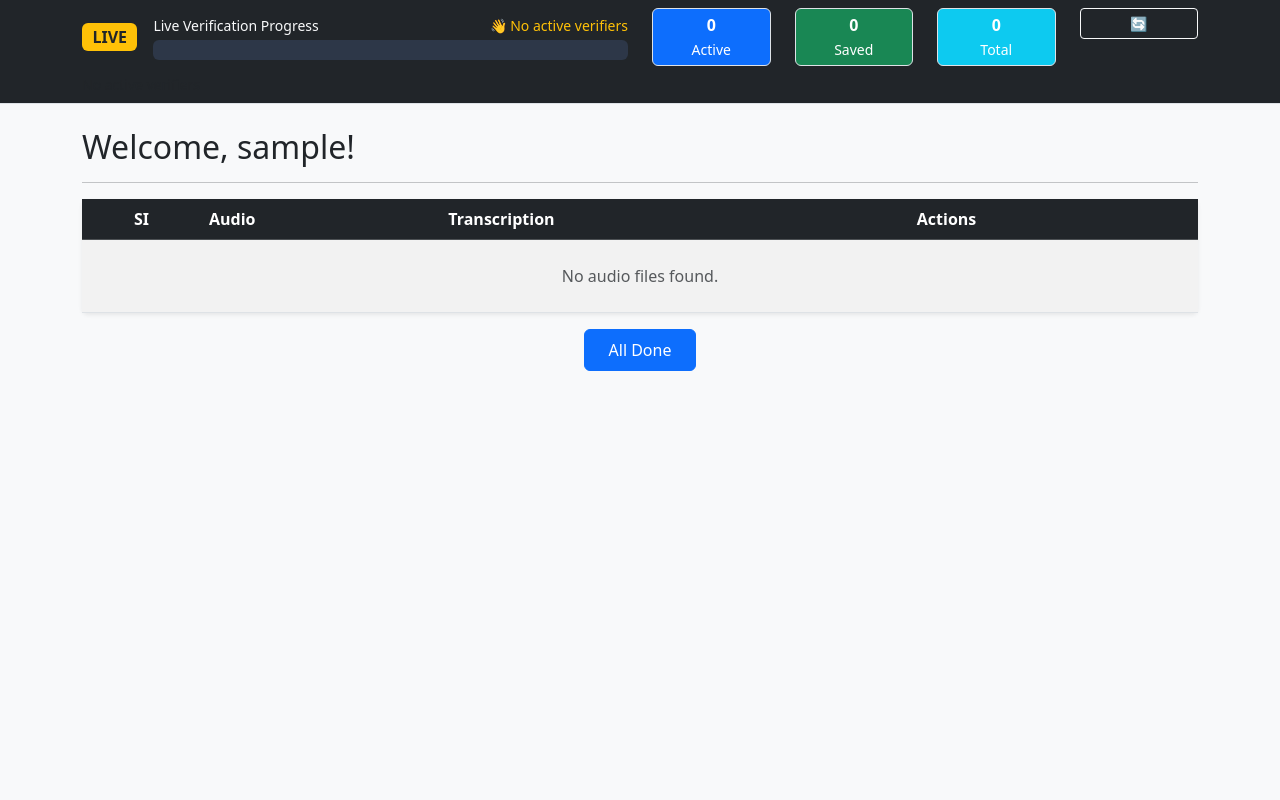
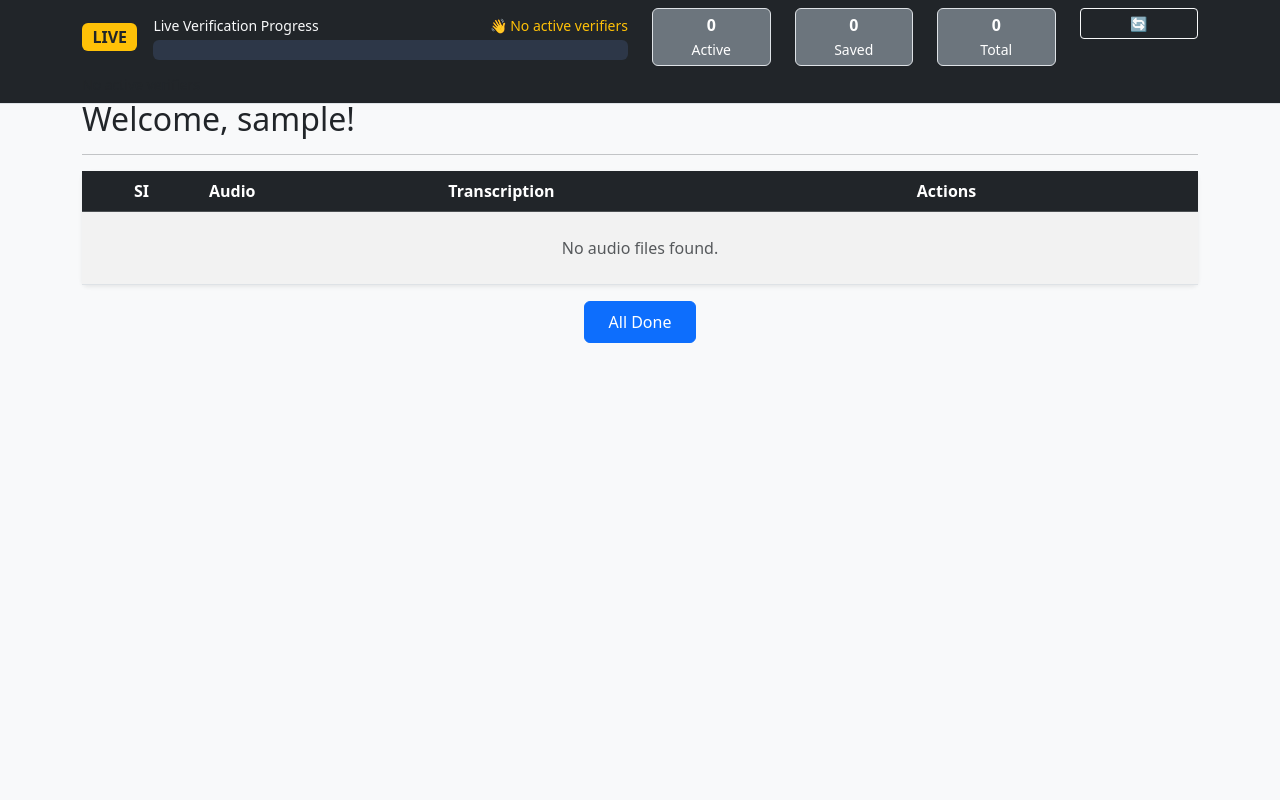
Before and after one commit to Nidhul-paik/swaram, a Django app: page /intern_contribution/ in a window 1280 px wide. Run offline with Django 5.2, Linux system fonts and the light colour scheme; a user stored in the database is signed in; tables that the repository leaves empty hold one stand-in row (values such as "Sample post"); data that the repository does not hold is empty; some libraries are stand-ins or nearby versions.

Commit message:
updated admin

```diff
--- a/Swaram/views.py
+++ b/Swaram/views.py
@@ -1459,7 +1459,7 @@ def handle_delete(request, user, intern_folder_name, chunks_path, metadata_path,
 
 from .live_progress import live_tracker
 
-def handle_update(request, user, metadata_path, real_user):
+def handle_update(request, user, metadata_path):
     filename = request.POST.get("filename")
     new_transcription = request.POST.get("transcription", "")
 
@@ -1535,9 +1535,15 @@ def handle_submit(request, user, intern_folder_name, chunks_path, metadata_path,
         else:
             verified_base_path = os.path.join(settings.BASE_DIR, 'intern_data', 'verified')
 
-        timestamp = datetime.now().strftime("%Y-%m-%d_%H%M%S")
-        unique_verified_folder_name = f"{timestamp}_{intern_folder_name}"
-        destination_path = os.path.join(verified_base_path, unique_verified_folder_name)
+        # timestamp = datetime.now().strftime("%Y-%m-%d_%H%M%S")
+        # unique_verified_folder_name = f"{timestamp}_{intern_folder_name}"
+        # destination_path = os.path.join(verified_base_path, unique_verified_folder_name)
+
+        destination_path = os.path.join(verified_base_path, intern_folder_name)
+
+        # Remove old verified folder if exists (so only latest remains)
+        if os.path.exists(destination_path):
+            shutil.rmtree(destination_path)
 
         # 2. Create the new folder structure for the verified submission
         dest_chunks_path = os.path.join(destination_path, '05_final_chunks')
@@ -1599,27 +1605,11 @@ def handle_submit(request, user, intern_folder_name, chunks_path, metadata_path,
 
         print(f"DEBUG: Successfully copied {verified_audio_count} files to verified folder.")
 
-        # --- STEP 4: ARCHIVING LOGIC HAS BEEN COMPLETELY REMOVED ---
-        # The original intern folder located at os.path.dirname(metadata_path)
-        # will no longer be moved or deleted.
 
         return JsonResponse({
             "success": True,
             "message": f"Successfully saved a version with {verified_audio_count} files. You can continue working and submit again."
         })
-
-        # return JsonResponse({
-        #     "success": True,
-        #     "redirect_url": f"/verify_intern/{user.id}/",
-        #     "message": f"Successfully saved a version with {verified_audio_count} files."
-        # })
-
-        # return JsonResponse({
-        #     "success": True,
-        #     "redirect_url": f"/verify_intern/{intern.id}/",
-        #     "message": f"Successfully saved a version with {verified_audio_count} files."
-        # })
-
 
     except Exception as e:
         import traceback
@@ -1813,8 +1803,7 @@ def verify_intern(request, intern_id):
              return handle_update(
                 request,
                 intern.user,
-                workspace["metadata_path"],
-                real_user
+                workspace["metadata_path"]
             )
 
         elif action == "submit":
--- a/templates/interns.html
+++ b/templates/interns.html
@@ -70,7 +70,7 @@
 
     </div>
 
-    <a href="" class="btn btn-warning" style="width: 300px; height: 40px; border: 20px; line-height: 40px; text-align:center; display:inline-block; text-decoration:none;">
+    <a href="" class="btn btn-warning" style="width: 300px; height: 40px; border: 20px; line-height: 40px; text-align:center; display:inline-block; text-decoration:none; margin-bottom: 20px;">
         Verification
     </a>
     <table class="table table-hover table-striped shadow-sm rounded-3">
--- a/templates/interns_workspace.html
+++ b/templates/interns_workspace.html
@@ -5,9 +5,46 @@
     <meta charset="UTF-8">
     <title>Intern Contribution</title>
     <link href="https://cdn.jsdelivr.net/npm/bootstrap@5.3.2/dist/css/bootstrap.min.css" rel="stylesheet">
+    <style>
+#toastContainer {
+    position: fixed;
+    bottom: 10px;
+    left: 20px;
+    z-index: 3000;
+}
+
+.custom-toast {
+    min-width: 250px;
+    background: #28a745;
+    color: white;
+    padding: 15px 20px;
+    border-radius: 12px;
+    display: flex;
+    align-items: center;
+    gap: 12px;
+    margin-bottom: 10px;
+    animation: slideIn 0.4s ease, fadeOut 0.5s ease 3s forwards;
+    box-shadow: 0 8px 20px rgba(0,0,0,0.15);
+    font-size: 15px;
+}
+
+.custom-toast i {
+    font-size: 22px;
+}
+
+@keyframes slideIn {
+    from { transform: translateX(120%); opacity: 0; }
+    to { transform: translateX(0); opacity: 1; }
+}
+
+@keyframes fadeOut {
+    to { transform: translateX(120%); opacity: 0; }
+}
+</style>
+
 </head>
 {% include "progress_bar.html" %}
-<body class="bg-light">
+<body class="bg-light ">
 
 {% if access_denied %}
 <div class="container mt-5 text-center">
@@ -23,12 +60,15 @@
     {% csrf_token %}
 </form>
 
-<div class="container mt-4">
+<div class="container " style="margin-top: 100px;">
     <h2>Welcome, {{ user.get_full_name|default:user.username }}!</h2>
     <hr>
 
     <!-- Alert container for messages -->
-    <div id="alertContainer"></div>
+    <!-- <div id="alertContainer"></div> -->
+     <!-- Toast Container (top-right) -->
+     <div id="toastContainer"></div>
+
 
     <table class="table table-striped align-middle shadow-sm rounded">
         <thead class="table-dark">
@@ -75,22 +115,40 @@
 <script>
 // Utility function to show alerts
 function showAlert(message, type = 'success') {
-    const alertContainer = document.getElementById('alertContainer');
-    const alert = document.createElement('div');
-    alert.className = `alert alert-${type} alert-dismissible fade show`;
-    alert.innerHTML = `
-        ${message}
-        <button type="button" class="btn-close" data-bs-dismiss="alert"></button>
+    const container = document.getElementById('toastContainer');
+
+    const toast = document.createElement('div');
+    toast.className = `toast align-items-center text-white border-0 show`;
+    toast.style.minWidth = "280px";
+
+    // Color by type
+    let bg = 'bg-success';
+    if (type === 'danger') bg = 'bg-danger';
+    if (type === 'warning') bg = 'bg-warning text-dark';
+    if (type === 'info') bg = 'bg-info text-dark';
+
+    toast.classList.add(bg);
+
+    toast.innerHTML = `
+        <div class="d-flex">
+            <div class="toast-body">
+                ${message}
+            </div>
+            <button type="button" class="btn-close btn-close-white me-2 m-auto"
+                data-bs-dismiss="toast"></button>
+        </div>
     `;
-    alertContainer.appendChild(alert);
 
-    // Auto remove after 5 seconds
+    container.appendChild(toast);
+
+    // Auto hide
     setTimeout(() => {
-        if (alert.parentNode) {
-            alert.remove();
-        }
-    }, 5000);
+        toast.classList.remove("show");
+        toast.classList.add("hide");
+        setTimeout(() => toast.remove(), 300);
+    }, 4000);
 }
+
 
 // Get CSRF token - multiple fallback methods
 function getCSRFToken() {
--- a/templates/progress_bar.html
+++ b/templates/progress_bar.html
@@ -1,5 +1,5 @@
 <!-- templates/Swaram/live_progress_bar.html -->
-<div id="liveProgressContainer" class="container-fluid bg-dark text-white py-2 border-bottom">
+<div id="liveProgressContainer" class="container-fluid bg-dark text-white py-2 border-bottom" style="position: fixed;top: 0;z-index: 2;">
     <div class="container">
         <div class="row align-items-center">
             <!-- Main Progress -->
@@ -27,19 +27,19 @@
             <div class="col-md-6">
                 <div class="row text-center">
                     <div class="col-3">
-                        <div class="border rounded p-1 bg-primary">
+                        <div class="border rounded p-1 bg-secondary">
                             <div class="fw-bold fs-6" id="liveActiveUsers">0</div>
                             <small>Active</small>
                         </div>
                     </div>
                     <div class="col-3">
-                        <div class="border rounded p-1 bg-success">
+                        <div class="border rounded p-1 bg-secondary">
                             <div class="fw-bold fs-6" id="liveSavedCount">0</div>
                             <small>Saved</small>
                         </div>
                     </div>
                     <div class="col-3">
-                        <div class="border rounded p-1 bg-info">
+                        <div class="border rounded p-1 bg-secondary">
                             <div class="fw-bold fs-6" id="liveTotalFiles">0</div>
                             <small>Total</small>
                         </div>
```
